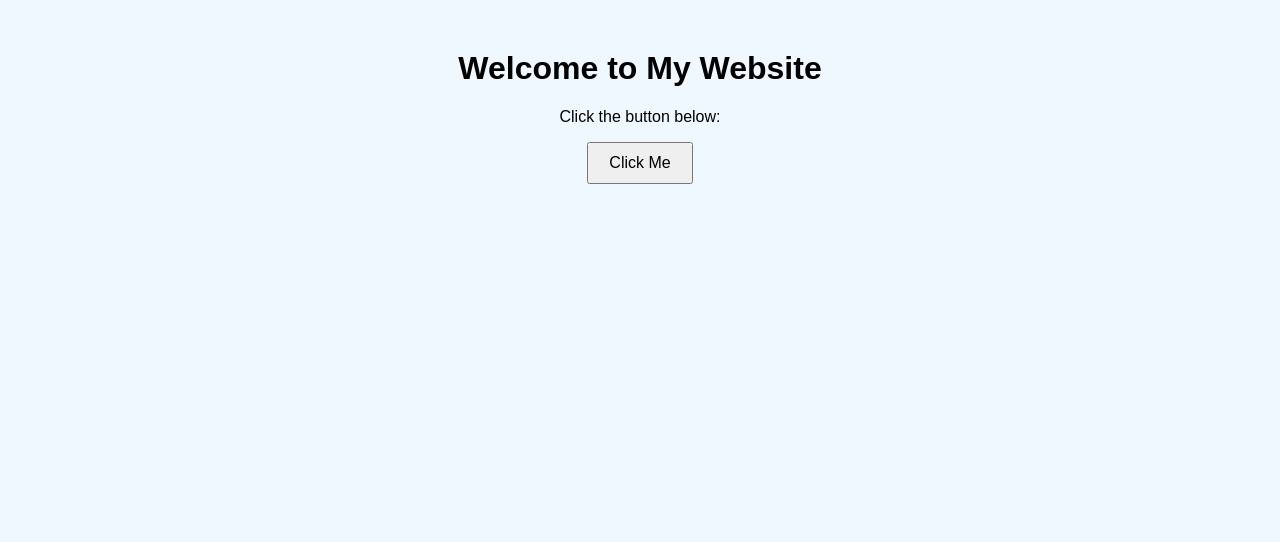
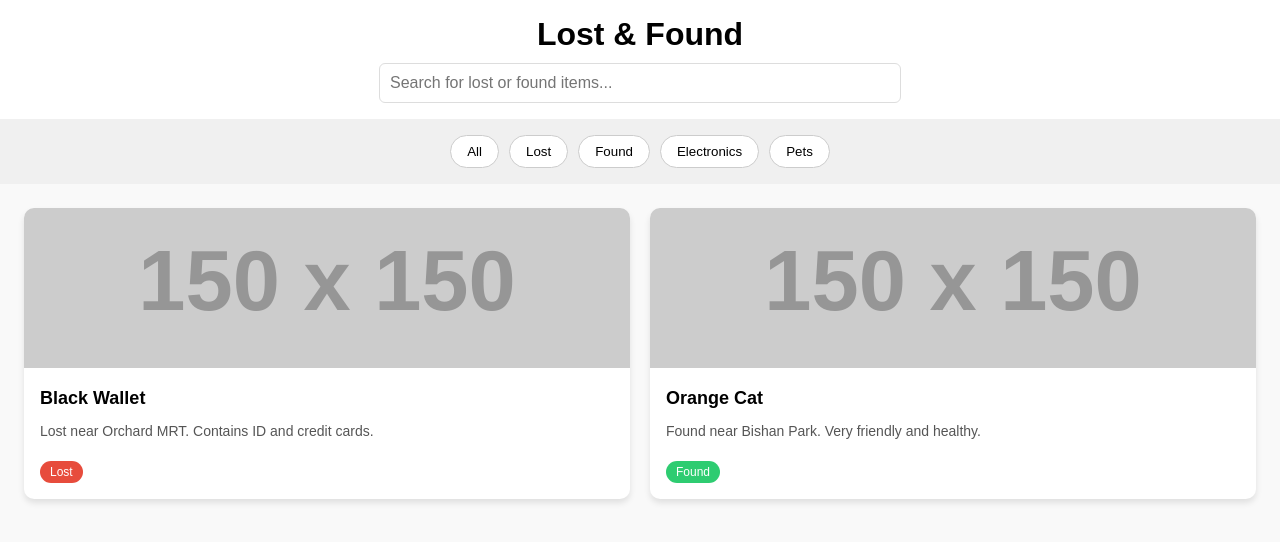
Before and after one commit to thehansong/lost-and-found-website, a plain HTML site: page index.html in a window 1280 px wide. Drawn offline with Linux system fonts and the light colour scheme; placeholder pictures from the web are drawn by us.

Commit message:
feature: Carousell main page UI

```diff
--- a/index.html
+++ b/index.html
@@ -2,14 +2,43 @@
 <html lang="en">
 <head>
   <meta charset="UTF-8" />
-  <meta name="viewport" content="width=device-width, initial-scale=1.0" />
-  <title>Simple Site</title>
+  <meta name="viewport" content="width=device-width, initial-scale=1.0"/>
+  <title>Lost & Found</title>
   <link rel="stylesheet" href="style.css" />
 </head>
 <body>
-  <h1>Welcome to My Website</h1>
-  <p>Click the button below:</p>
-  <button onclick="sayHello()">Click Me</button>
+  <header>
+    <h1>Lost & Found</h1>
+    <input type="text" placeholder="Search for lost or found items..." class="search-bar" />
+  </header>
+
+  <section class="filters">
+    <button class="filter-button">All</button>
+    <button class="filter-button">Lost</button>
+    <button class="filter-button">Found</button>
+    <button class="filter-button">Electronics</button>
+    <button class="filter-button">Pets</button>
+  </section>
+
+  <main class="item-grid">
+    <div class="item-card">
+      <img src="https://via.placeholder.com/150" alt="Item Image">
+      <div class="item-info">
+        <h2>Black Wallet</h2>
+        <p>Lost near Orchard MRT. Contains ID and credit cards.</p>
+        <span class="tag lost">Lost</span>
+      </div>
+    </div>
+    <div class="item-card">
+      <img src="https://via.placeholder.com/150" alt="Item Image">
+      <div class="item-info">
+        <h2>Orange Cat</h2>
+        <p>Found near Bishan Park. Very friendly and healthy.</p>
+        <span class="tag found">Found</span>
+      </div>
+    </div>
+    <!-- More item cards -->
+  </main>
 
   <script src="script.js"></script>
 </body>
--- a/script.js
+++ b/script.js
@@ -1,3 +1,65 @@
-function sayHello() {
-  alert("Hello from JavaScript!");
+function renderItemCard(item) {
+  const itemGrid = document.getElementById("itemGrid");
+
+  const card = document.createElement("div");
+  card.className = "item-card";
+
+  const image = document.createElement("img");
+  image.src = item.image || "https://via.placeholder.com/150";
+  image.alt = "Item Image";
+
+  const info = document.createElement("div");
+  info.className = "item-info";
+  info.innerHTML = `
+    <h2>${item.title}</h2>
+    <p>${item.description}</p>
+    <span class="tag ${item.category}">${item.category.charAt(0).toUpperCase() + item.category.slice(1)}</span>
+  `;
+
+  card.appendChild(image);
+  card.appendChild(info);
+  itemGrid.prepend(card);
 }
+
+document.getElementById("postForm").addEventListener("submit", function (e) {
+  e.preventDefault();
+
+  const title = document.getElementById("itemTitle").value;
+  const description = document.getElementById("itemDescription").value;
+  const category = document.getElementById("itemCategory").value;
+  const location = document.getElementById("itemLocation").value;
+  const imageInput = document.getElementById("itemImage");
+  const image = imageInput.files[0];
+
+  const reader = new FileReader();
+
+  reader.onloadend = function () {
+    const imageData = reader.result;
+
+    const newItem = {
+      title,
+      description,
+      category,
+      location,
+      image: imageData,
+    };
+
+    const items = JSON.parse(localStorage.getItem("lostFoundItems")) || [];
+    items.push(newItem);
+    localStorage.setItem("lostFoundItems", JSON.stringify(items));
+
+    renderItemCard(newItem);
+    document.getElementById("postForm").reset();
+  };
+
+  if (image) {
+    reader.readAsDataURL(image);
+  } else {
+    reader.onloadend();
+  }
+});
+
+window.addEventListener("DOMContentLoaded", function () {
+  const items = JSON.parse(localStorage.getItem("lostFoundItems")) || [];
+  items.forEach(renderItemCard);
+});
--- a/style.css
+++ b/style.css
@@ -1,12 +1,105 @@
 body {
   font-family: Mona Sans, sans-serif;
-  text-align: center;
-  margin-top: 50px;
-  background-color: #f0f8ff;
+  margin: 0;
+  padding: 0;
+  background-color: #f9f9f9;
 }
 
-button {
-  padding: 10px 20px;
+header {
+  background-color: #ffffff;
+  padding: 1rem;
+  box-shadow: 0 2px 5px rgba(0, 0, 0, 0.1);
+  text-align: center;
+}
+
+h1 {
+  margin: 0 0 10px;
+}
+
+.search-bar {
+  padding: 10px;
+  width: 90%;
+  max-width: 500px;
   font-size: 16px;
+  border: 1px solid #ddd;
+  border-radius: 6px;
+}
+
+.filters {
+  display: flex;
+  flex-wrap: wrap;
+  justify-content: center;
+  gap: 10px;
+  padding: 1rem;
+  background-color: #f0f0f0;
+}
+
+.filter-button {
+  padding: 8px 16px;
+  background-color: #ffffff;
+  border: 1px solid #ccc;
+  border-radius: 20px;
   cursor: pointer;
+  transition: all 0.3s ease;
 }
+
+.filter-button:hover {
+  background-color: #e0e0e0;
+}
+
+.item-grid {
+  display: grid;
+  grid-template-columns: repeat(auto-fit, minmax(250px, 1fr));
+  gap: 20px;
+  padding: 1.5rem;
+}
+
+.item-card {
+  background-color: #ffffff;
+  border-radius: 10px;
+  overflow: hidden;
+  box-shadow: 0 4px 6px rgba(0,0,0,0.1);
+  transition: transform 0.2s ease-in-out;
+}
+
+.item-card:hover {
+  transform: translateY(-5px);
+}
+
+.item-card img {
+  width: 100%;
+  height: 160px;
+  object-fit: cover;
+}
+
+.item-info {
+  padding: 1rem;
+  text-align: left;
+}
+
+.item-info h2 {
+  margin: 0 0 0.5rem;
+  font-size: 18px;
+}
+
+.item-info p {
+  font-size: 14px;
+  color: #555;
+}
+
+.tag {
+  display: inline-block;
+  margin-top: 0.5rem;
+  padding: 4px 10px;
+  border-radius: 12px;
+  font-size: 12px;
+  color: white;
+}
+
+.lost {
+  background-color: #e74c3c;
+}
+
+.found {
+  background-color: #2ecc71;
+}
```
